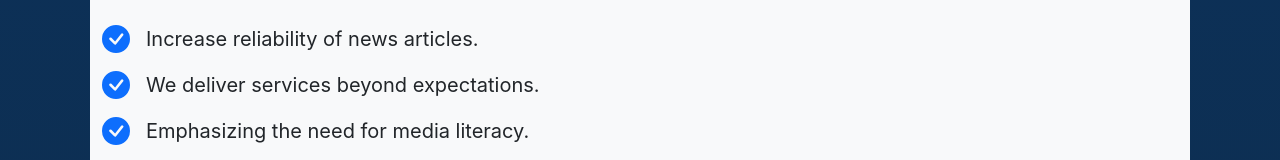
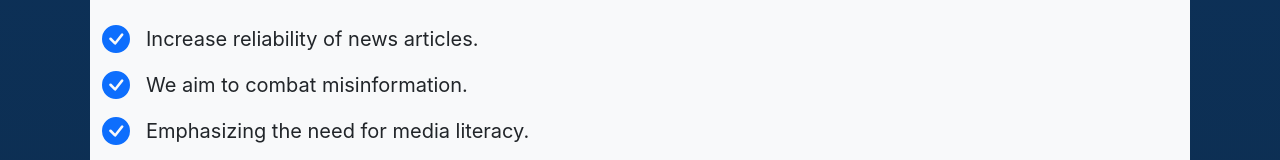
Before and after one commit to AmanKumarAndro/newzy-the-ultimate-news-app, a React (Create React App) app: page /about in a window 1280 px wide. Shown: the part 372-532 px from the top of the page. Built offline with nearby package versions, Linux system fonts and the light colour scheme.

Commit message:
Update some Information

```diff
--- a/src/Component/About.js
+++ b/src/Component/About.js
@@ -29,7 +29,7 @@ export const About = () => {
                       </svg>
                     </div>
                     <div>
-                      <p className="fs-5 m-0">We deliver services beyond expectations.</p>
+                      <p className="fs-5 m-0">We aim to combat misinformation.</p>
                     </div>
                   </div>
                   <div className="d-flex align-items-center mb-4 mb-xl-5">
--- a/src/Component/News.js
+++ b/src/Component/News.js
@@ -97,7 +97,7 @@ export class News extends Component {
                     {this.state.articles.map((element) => {
                         return (
                             <div className=" my-2" key={element.url}>
-                                <Newsitem title={element.title ? element.title : ""} description={element.description ? element.description : "We apologize for any inconvenience caused. Please click on Read More to obtain further information.  "} ImgUrl={element.urlToImage ? element.urlToImage : "https://i.ibb.co/fQvbsFT/signature-blk.png"} author={element.author} date={element.publishedAt} NeusUrl={element.url} />
+                                <Newsitem title={element.title ? element.title : ""} description={element.description ? element.description : "We apologize for any inconvenience caused. Please click on Read More to obtain further information.  "} ImgUrl={element.urlToImage ? element.urlToImage : "https://i.ibb.co/nfMKP2s/Text-News-App.png"} author={element.author} date={element.publishedAt} NeusUrl={element.url} />
                                 {/* <Newsitem title={element.title?element.title:""} description={element.description?element.description:""} imageUrl={element.urlToImage} newsUrl={element.url}/> */}
                             </div>)
                     })}
```
